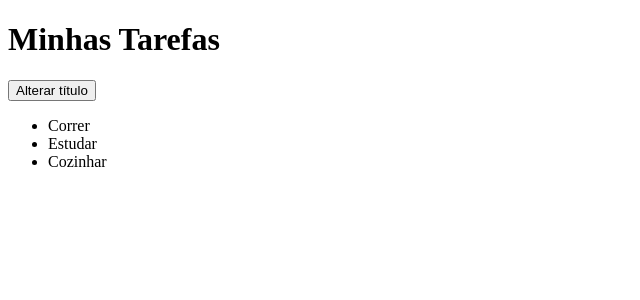
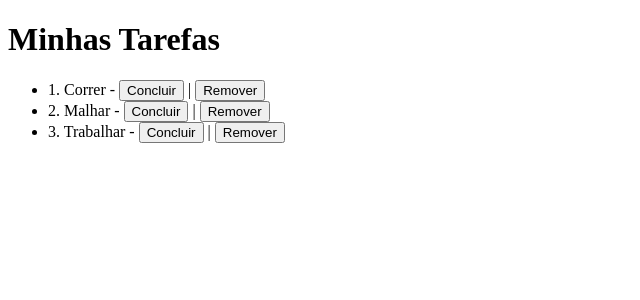
Before and after one commit to Viniciustes/Curso_Balta_7181_Angular_Professional_UiKit, an Angular app in the folder todo/: page / in a window 1280 px wide. Shown: the top 300 px of the page, without its empty margins (0-640 px from the left). Built offline with nearby package versions, Linux system fonts and the light colour scheme.

Commit message:
Aula 9 - Objetos Complexos

```diff
--- a/todo/src/app/app.component.html
+++ b/todo/src/app/app.component.html
@@ -1,7 +1,7 @@
 <h1>{{ title }}</h1>
 
-<button (click)="alteraTexto()">Alterar título</button>
-
 <ul>
-    <li *ngFor="let todo of todos">{{ todo }}</li>
+    <li *ngFor="let todo of todos">
+            {{ todo.id }}.  {{ todo.title }} - <button>Concluir</button> | <button>Remover</button>
+    </li>
 </ul>
--- a/todo/src/app/app.component.ts
+++ b/todo/src/app/app.component.ts
@@ -1,4 +1,5 @@
 import { Component } from '@angular/core';
+import { Todo } from 'src/models/todo.model';
 
 @Component({
   selector: 'app-root',
@@ -6,16 +7,12 @@ import { Component } from '@angular/core';
   styleUrls: ['./app.component.css']
 })
 export class AppComponent {
-  public todos: any[] = [];
-  public title: String = 'Minhas Tarefas';
+  public todos: Todo[] = [];
+  public title: string = 'Minhas Tarefas';
 
   constructor() {
-    this.todos.push('Correr');
-    this.todos.push('Estudar');
-    this.todos.push('Cozinhar');
-  }
-
-  alteraTexto() {
-    this.title = 'Novo título';
+    this.todos.push(new Todo(1, 'Correr', false));
+    this.todos.push(new Todo(2, 'Malhar', true));
+    this.todos.push(new Todo(3, 'Trabalhar', false));
   }
 }
--- /dev/null
+++ b/todo/src/models/todo.model.ts
@@ -0,0 +1,8 @@
+export class Todo {
+
+    constructor(
+        public id: number,
+        public title: string,
+        public done: boolean,
+    ) { }
+}
```
